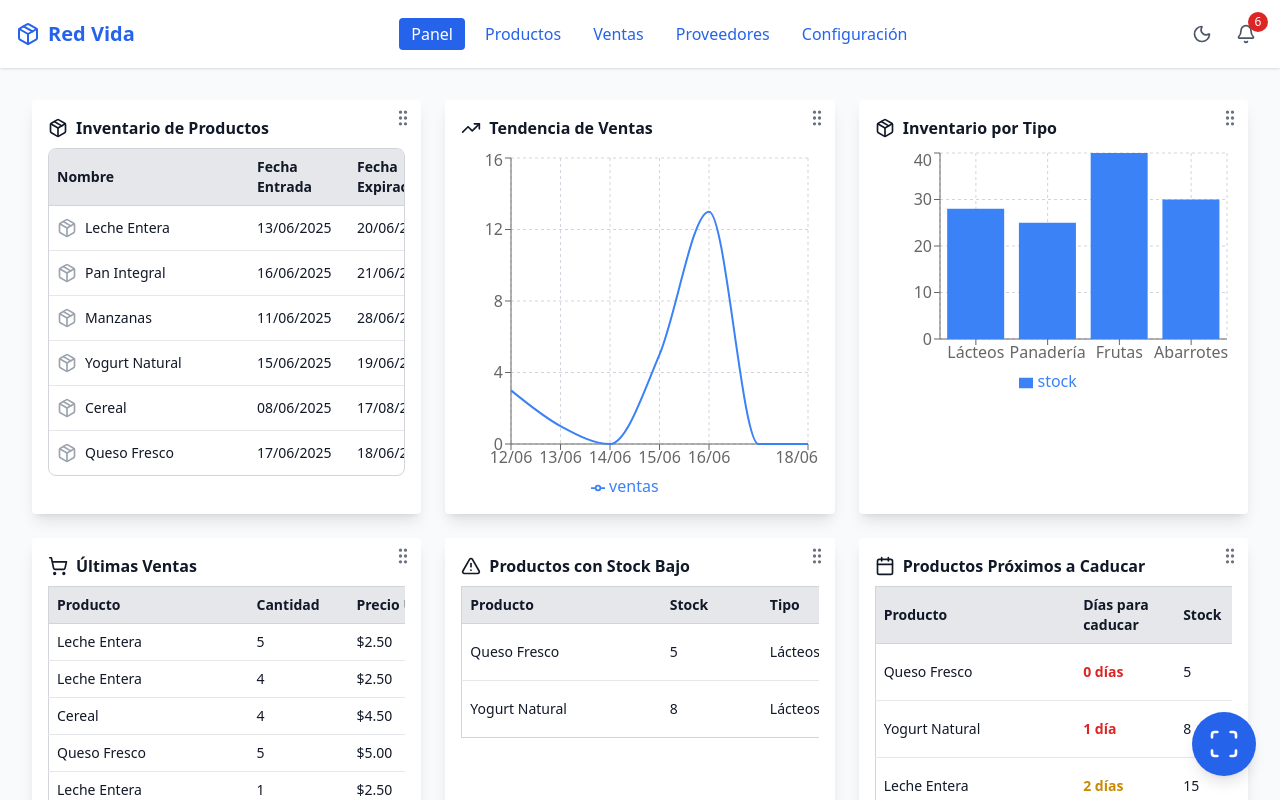
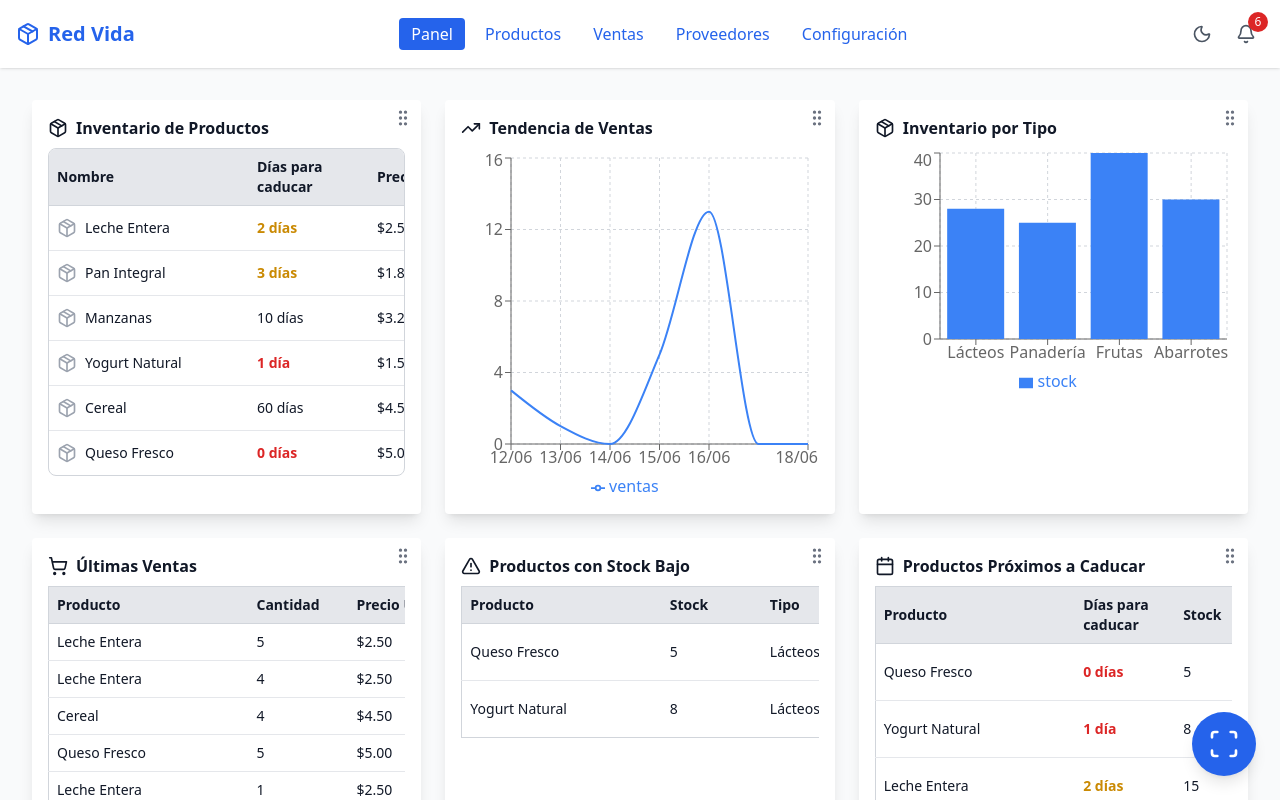
Before and after one commit to leodamac/prototipo-1, a Next.js app: page / in a window 1280 px wide. Shown: the top 800 px of the page. Built offline with nearby package versions, Linux system fonts and the light colour scheme.

Commit message:
Update page.tsx

```diff
--- a/src/app/page.tsx
+++ b/src/app/page.tsx
@@ -659,36 +659,36 @@ export default function InventoryManager() {
                           Inventario de Productos
                         </h3>
                         <div className="overflow-x-auto rounded-lg border border-gray-300 dark:border-gray-700">
-                          <div className="min-w-[800px] lg:min-w-full"> {/* Ancho mínimo en móvil, natural en desktop */}
                           <table className="w-full text-left text-sm">
                             <thead className="bg-gray-200 dark:bg-gray-700 sticky top-0 z-10">
                               <tr>
-                                  <th className="p-2 border-b border-gray-300 dark:border-gray-600 text-gray-900 dark:text-gray-100 min-w-[200px]">Nombre</th>
-                                  <th className="p-2 border-b border-gray-300 dark:border-gray-600 text-gray-900 dark:text-gray-100 min-w-[100px]">Fecha Entrada</th>
-                                  <th className="p-2 border-b border-gray-300 dark:border-gray-600 text-gray-900 dark:text-gray-100 min-w-[100px]">Fecha Expiración</th>
-                                  <th className="p-2 border-b border-gray-300 dark:border-gray-600 text-gray-900 dark:text-gray-100 min-w-[80px]">Precio</th>
-                                  <th className="p-2 border-b border-gray-300 dark:border-gray-600 text-gray-900 dark:text-gray-100 min-w-[80px]">Stock</th>
-                                  <th className="p-2 border-b border-gray-300 dark:border-gray-600 text-gray-900 dark:text-gray-100 min-w-[100px]">Tipo</th>
-                                  <th className="p-2 border-b border-gray-300 dark:border-gray-600 text-gray-900 dark:text-gray-100 min-w-[150px]">Proveedor</th>
-                                  <th className="p-2 border-b border-gray-300 dark:border-gray-600 text-gray-900 dark:text-gray-100 min-w-[100px]">Acciones</th>
+                                <th className="p-2 border-b border-gray-300 dark:border-gray-600 text-gray-900 dark:text-gray-100 min-w-[200px]">
+                                  Nombre
+                                </th>
+                                <th className="p-2 border-b border-gray-300 dark:border-gray-600 text-gray-900 dark:text-gray-100 min-w-[120px]">
+                                  Días para caducar
+                                </th>
+                                <th className="p-2 border-b border-gray-300 dark:border-gray-600 text-gray-900 dark:text-gray-100 min-w-[100px]">
+                                  Precio
+                                </th>
+                                <th className="p-2 border-b border-gray-300 dark:border-gray-600 text-gray-900 dark:text-gray-100 min-w-[100px]">
+                                  Acciones
+                                </th>
                               </tr>
                             </thead>
                             <tbody className="divide-y divide-gray-200 dark:divide-gray-700">
-                                {/* Mensaje cuando no hay productos */}
-                                {products.length === 0 && (
+                              {products.length === 0 ? (
                                 <tr>
-                                    <td colSpan={8} className="p-4 text-center text-gray-500 dark:text-gray-400">
+                                  <td colSpan={4} className="p-4 text-center text-gray-500 dark:text-gray-400">
                                     No hay productos en inventario
                                   </td>
                                 </tr>
-                                )}
-                                {/* Lista de productos */}
-                                {products.map(p => {
+                              ) : (
+                                products.map(p => {
                                   const diasParaCaducar = differenceInDays(p.expirationDate, new Date());
-                                  const proveedor = suppliers.find(s => s.id === p.supplierId);
                                   return (
                                     <tr key={p.id} className="border-b border-gray-200 dark:border-gray-700 hover:bg-gray-100 dark:hover:bg-gray-700">
-                                      <td className="p-2 text-gray-900 dark:text-gray-100">
+                                      <td className="p-2">
                                         <div className="flex items-center gap-2">
                                           {p.image ? (
                                             <img src={p.image} alt={p.name} className="w-8 h-8 object-cover rounded" />
@@ -698,12 +698,18 @@ export default function InventoryManager() {
                                           <span className="text-gray-900 dark:text-gray-100">{p.name}</span>
                                         </div>
                                       </td>
-                                      <td className="p-2 text-gray-900 dark:text-gray-100">{format(p.entryDate, 'dd/MM/yyyy')}</td>
-                                      <td className="p-2 text-gray-900 dark:text-gray-100">{format(p.expirationDate, 'dd/MM/yyyy')}</td>
-                                      <td className="p-2 text-gray-900 dark:text-gray-100">${p.price.toFixed(2)}</td>
-                                      <td className="p-2 text-gray-900 dark:text-gray-100">{p.stock}</td>
-                                      <td className="p-2 text-gray-900 dark:text-gray-100">{p.type}</td>
-                                      <td className="p-2 text-gray-900 dark:text-gray-100">{proveedor?.name || 'Desconocido'}</td>
+                                      <td className={`p-2 ${
+                                        diasParaCaducar <= 1
+                                          ? 'text-red-600 dark:text-red-400 font-bold'
+                                          : diasParaCaducar <= 3
+                                          ? 'text-yellow-600 dark:text-yellow-400 font-semibold'
+                                          : 'text-gray-900 dark:text-gray-100'
+                                      }`}>
+                                        {diasParaCaducar >= 0 ? `${diasParaCaducar} día${diasParaCaducar !== 1 ? 's' : ''}` : 'Caducado'}
+                                      </td>
+                                      <td className="p-2 text-gray-900 dark:text-gray-100">
+                                        ${p.price.toFixed(2)}
+                                      </td>
                                       <td className="p-2">
                                         <button
                                           onClick={() => { setScannedProduct(p); setActionQuantity(1); setShowScanModal(true); }}
@@ -715,10 +721,10 @@ export default function InventoryManager() {
                                       </td>
                                     </tr>
                                   );
-                                })}
+                                })
+                              )}
                             </tbody>
                           </table>
-                          </div>
                         </div>
                       </section>
                     )}
```
Lines whose indentation alone changed are shown as unchanged.
